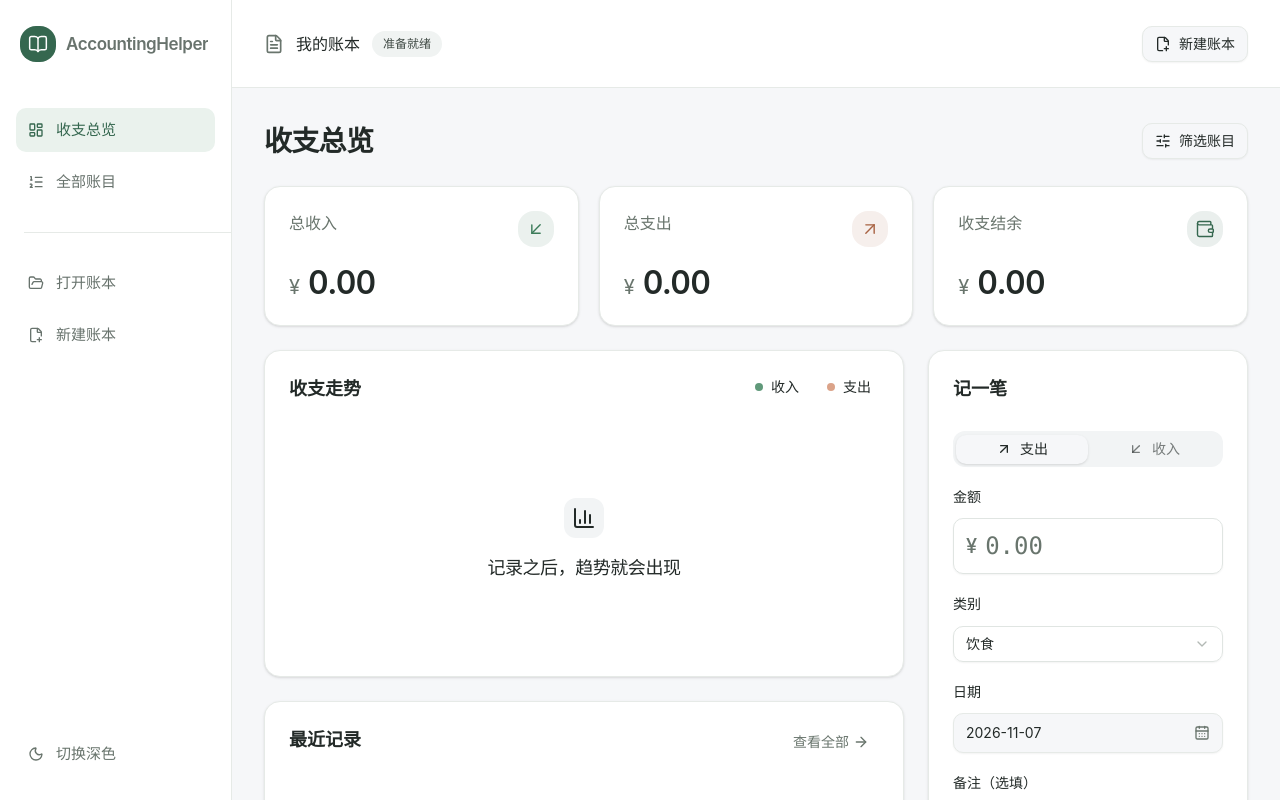
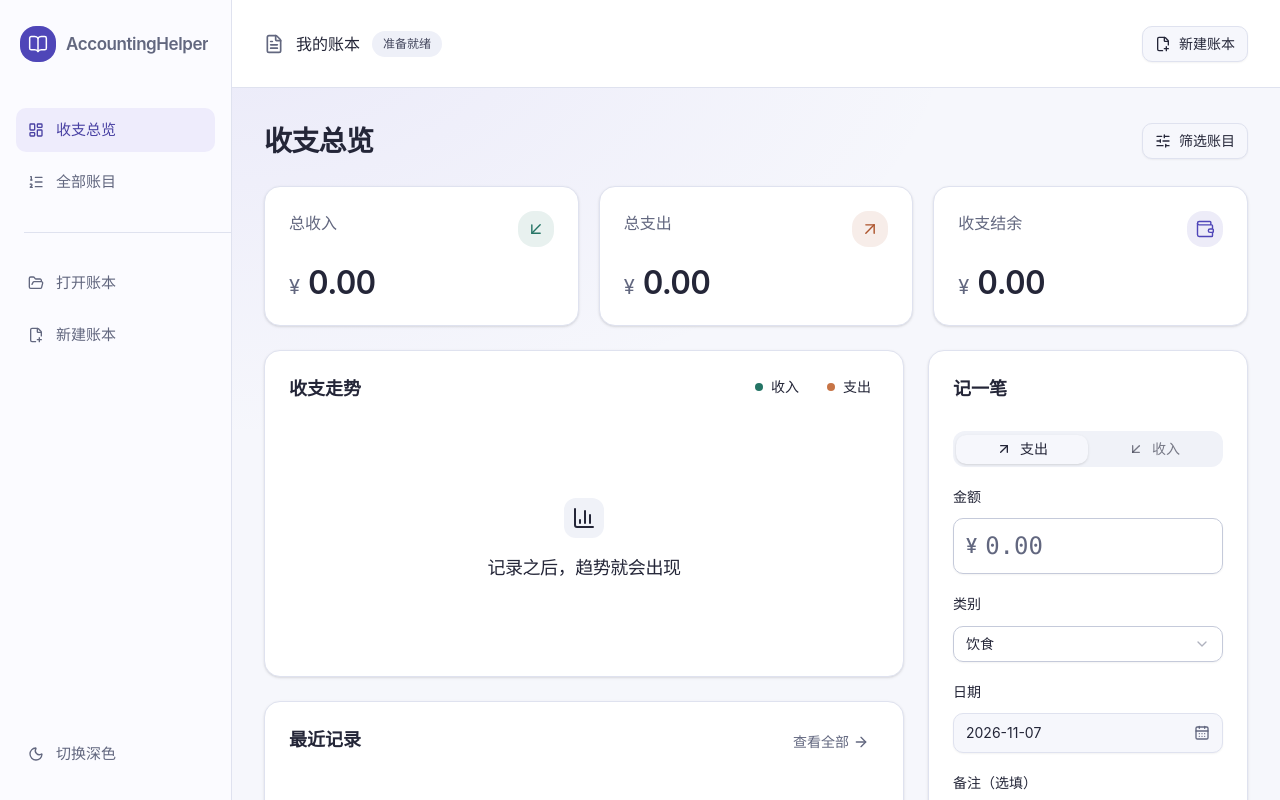
Before and after one commit to 155TuT/AccountingHelper, a React (Vite) app: page / in a window 1280 px wide. Shown: the top 800 px of the page. Built offline with nearby package versions, Linux system fonts and the light colour scheme.

Commit message:
design: 统一靛蓝主题并完善深色模式
更新全局配色、弥散背景、卡片阴影和图表文字颜色。Codex 辅助实现；已通过 15 项测试、生产构建及样式格式检查，并在 Chrome 中检查深浅色界面。

```diff
--- a/src/styles/globals.css
+++ b/src/styles/globals.css
@@ -4,76 +4,84 @@
 @custom-variant dark (&:is(.dark *));
 
 :root {
-  --background: #f6f7f9;
-  --foreground: #232a28;
+  color-scheme: light;
+  --ambient-primary: rgb(113 96 215 / 0.09);
+  --ambient-warm: rgb(228 158 109 / 0.08);
+  --card-shadow: 0 3px 14px rgb(34 38 76 / 0.035);
+  --background: #f6f7fc;
+  --foreground: #242638;
   --card: #ffffff;
-  --card-foreground: #232a28;
+  --card-foreground: #242638;
   --popover: #ffffff;
-  --popover-foreground: #232a28;
-  --primary: #35674f;
+  --popover-foreground: #242638;
+  --primary: #4f46b8;
   --primary-foreground: #ffffff;
-  --secondary: #f0f3f2;
-  --secondary-foreground: #414b46;
-  --muted: #f2f4f5;
-  --muted-foreground: #69756d;
-  --accent: #edf3ef;
-  --accent-foreground: #2a5841;
-  --destructive: #bd493f;
-  --border: #e6eae7;
-  --input: #e0e5e2;
-  --ring: #6f9f82;
-  --income: #3b7b59;
-  --expense: #a86343;
-  --chart-1: #60997a;
-  --chart-2: #dba389;
-  --chart-3: #c2b688;
-  --chart-4: #9badc5;
-  --chart-5: #a48cbb;
-  --sidebar: #ffffff;
-  --sidebar-foreground: #68736d;
-  --sidebar-primary: #35674f;
+  --secondary: #eef0f8;
+  --secondary-foreground: #44475e;
+  --muted: #f0f2f8;
+  --muted-foreground: #62677f;
+  --accent: #eeecfc;
+  --accent-foreground: #4941a3;
+  --destructive: #b93842;
+  --border: #dfe2ef;
+  --input: #c5cada;
+  --ring: #7367cf;
+  --income: #247465;
+  --expense: #ad542c;
+  --chart-1: #247465;
+  --chart-2: #c77446;
+  --chart-3: #8b6bc7;
+  --chart-4: #527db4;
+  --chart-5: #b28b32;
+  --sidebar: #fbfbff;
+  --sidebar-foreground: #62677f;
+  --sidebar-primary: #4f46b8;
   --sidebar-primary-foreground: #ffffff;
-  --sidebar-accent: #eaf2ed;
-  --sidebar-accent-foreground: #35674f;
-  --sidebar-border: #e6eae7;
-  --sidebar-ring: #6f9f82;
+  --sidebar-accent: #eeecfc;
+  --sidebar-accent-foreground: #4941a3;
+  --sidebar-border: #dfe2ef;
+  --sidebar-ring: #7367cf;
   --radius: 0.75rem;
 }
 
 .dark {
-  --background: #171b19;
-  --foreground: #e8ede9;
-  --card: #202622;
-  --card-foreground: #e8ede9;
-  --popover: #252d28;
-  --popover-foreground: #e8ede9;
-  --primary: #a1cbb0;
-  --primary-foreground: #1a3323;
-  --secondary: #2b342e;
-  --secondary-foreground: #d8e2db;
-  --muted: #29312c;
-  --muted-foreground: #a0afa4;
-  --accent: #2d3c32;
-  --accent-foreground: #d1e7d8;
-  --destructive: #f18e80;
-  --border: #344038;
-  --input: #3a473e;
-  --ring: #8bb99a;
-  --income: #95c7a6;
-  --expense: #e5ad8d;
-  --chart-1: #85bb98;
-  --chart-2: #d79c7d;
-  --chart-3: #c6b884;
-  --chart-4: #8fa9cb;
-  --chart-5: #bea3cf;
-  --sidebar: #1c211e;
-  --sidebar-foreground: #a0afa4;
-  --sidebar-primary: #a1cbb0;
-  --sidebar-primary-foreground: #1a3323;
-  --sidebar-accent: #2b3c31;
-  --sidebar-accent-foreground: #bddcc7;
-  --sidebar-border: #344038;
-  --sidebar-ring: #8bb99a;
+  color-scheme: dark;
+  --ambient-primary: rgb(129 111 230 / 0.09);
+  --ambient-warm: rgb(228 158 109 / 0.035);
+  --card-shadow: 0 3px 14px rgb(0 0 0 / 0.12);
+  --background: #141622;
+  --foreground: #edf0fa;
+  --card: #1d2030;
+  --card-foreground: #edf0fa;
+  --popover: #25293c;
+  --popover-foreground: #edf0fa;
+  --primary: #b7afff;
+  --primary-foreground: #242044;
+  --secondary: #2b3045;
+  --secondary-foreground: #e0e4f4;
+  --muted: #272c40;
+  --muted-foreground: #afb6d0;
+  --accent: #333052;
+  --accent-foreground: #e0daff;
+  --destructive: #ff929b;
+  --border: #3b425c;
+  --input: #505a77;
+  --ring: #b7afff;
+  --income: #81d4bd;
+  --expense: #ffb58f;
+  --chart-1: #81d4bd;
+  --chart-2: #ffb58f;
+  --chart-3: #bca2f0;
+  --chart-4: #8eb8ef;
+  --chart-5: #e2c473;
+  --sidebar: #191c2a;
+  --sidebar-foreground: #afb6d0;
+  --sidebar-primary: #b7afff;
+  --sidebar-primary-foreground: #242044;
+  --sidebar-accent: #333052;
+  --sidebar-accent-foreground: #e0daff;
+  --sidebar-border: #3b425c;
+  --sidebar-ring: #b7afff;
 }
 
 @theme inline {
@@ -141,8 +149,16 @@
 }
 
 @layer components {
+  [data-slot='sidebar-inset'] {
+    background-image:
+      radial-gradient(ellipse 70% 440px at 0% 0%, var(--ambient-primary), transparent),
+      radial-gradient(ellipse 55% 420px at 100% 100%, var(--ambient-warm), transparent);
+  }
   [data-slot='card'] {
-    box-shadow: 0 2px 3px rgb(20 40 28 / 0.015);
+    box-shadow: var(--card-shadow);
+  }
+  [data-slot='chart'] .recharts-text {
+    fill: var(--muted-foreground);
   }
   [data-slot='field-label'] {
     font-size: 0.9375rem;
```
